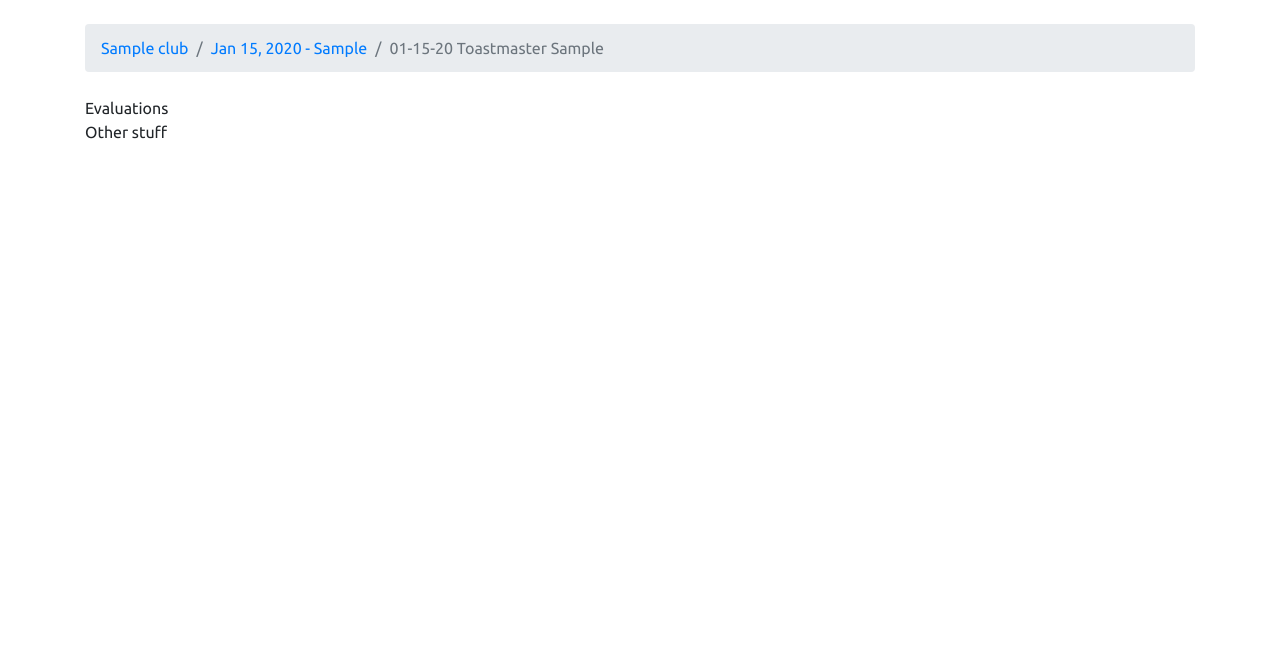
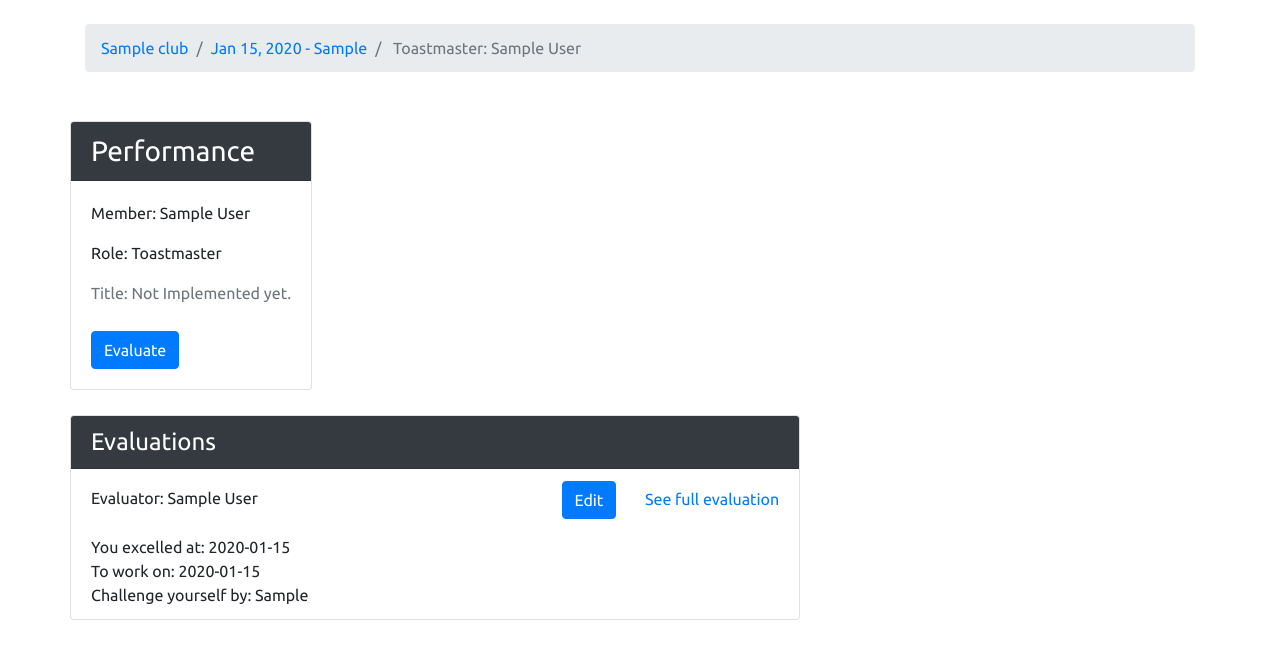
Before and after one commit to Andrew-Whitaker/tm-feedback, a Django app: page /clubs/1/meetings/1/performances/1/ in a window 1280 px wide. Shown: the part 56-715 px from the top of the page. Run offline with Django 3.2, Linux system fonts and the light colour scheme; tables that the repository leaves empty hold one stand-in row (values such as "Sample post"); some libraries are stand-ins or nearby versions.

Commit message:
Restructured the displaying of evaluations in the Performance Detail Page

```diff
--- a/tmfeedback/evaluations/models.py
+++ b/tmfeedback/evaluations/models.py
@@ -2,6 +2,7 @@ from django.db import models
 from django.conf import settings
 from django.contrib.auth import get_user_model
 from django.urls import reverse
+from django.utils.text import Truncator
 
 from meetings.models import Performance
 
@@ -36,3 +37,9 @@ class Evaluation(models.Model):
             'perf_pk': self.performance.pk
         }
         return reverse('performance_detail', kwargs=kwargs)
+
+    def get_general_comments(self):
+        general_comments = [('You excelled at', self.you_excelled_at),
+                            ('To work on', self.to_work_on),
+                            ('Challenge yourself by', self.challenge_yourself_by)]
+        return general_comments
--- a/tmfeedback/meetings/templates/meetings/performance_detail.html
+++ b/tmfeedback/meetings/templates/meetings/performance_detail.html
@@ -3,22 +3,47 @@
 {% load static %}
 
 {% block title %}
-  {{meeting}}
+  {{performance.get_role_label}}: {{performance.performer.get_full_name}}
 {% endblock %}
 
 {% block breadcrumb %}
   <li class="breadcrumb-item"><a href="{% url 'club_home' club.id %}">{{club.name}}</a></li>
   <li class="breadcrumb-item"><a href="{% url 'meeting_detail' club.id meeting.pk %}">{{meeting}}</a></li>
-  <li class="breadcrumb-item active">{{performance}}</li>
+  <li class="breadcrumb-item active">
+    {{performance.get_role_label}}: {{performance.performer.get_full_name}}
+  </li>
 {% endblock %}
 
 {% block content %}
 
   <div class="row">
-    <div class="col-md-12">Evaluations</div>
+    <div class="card" style="margin-top:25px">
+      <h3 class="card-header text-white bg-dark">Performance</h3>
+      <div class="card-body">
+        <p>Member: {{performance.performer.get_full_name}}</p>
+        <p>Role: {{performance.get_role_label}}</p>
+        <p class="text-muted">Title: Not Implemented yet.</p>
+        <a href="#" class="btn btn-primary" style="margin-top:10px">Evaluate</a>
+      </div>
+    </div>
   </div>
   <div class="row">
-    <div class="col-md-4">Other stuff</div>
+    <div class="card" style="margin-top:25px">
+      <h4 class="card-header text-white bg-dark">Evaluations</h4>
+      <ul class="list-group list-group-flush">
+        {% for eval in evaluations %}
+          <li class="list-group-item">
+            <p>Evaluator: {{ eval.evaluator.get_full_name }}
+              <a href="#" class="btn btn-primary" style="margin-left:300px">Edit</a>
+              <a href="#" style="margin-left:25px">See full evaluation</a>
+            </p>
+            {% for category, comment in eval.get_general_comments %}
+              <div>{{ category }}: {{ comment }}</div>
+            {% endfor %}
+          </li>
+        {% endfor %}
+      </ul>
+    </div>
   </div>
 
 {% endblock %}
--- a/tmfeedback/meetings/views.py
+++ b/tmfeedback/meetings/views.py
@@ -75,4 +75,5 @@ class PerformanceDetailView(DetailView):
         context = super().get_context_data(**kwargs)
         context['club'] = get_object_or_404(Club, id=club_id)
         context['meeting'] = get_object_or_404(Meeting, pk=meeting_pk)
+        context['evaluations'] = self.object.evals_received.all()
         return context
```
Also changed, not shown: tmfeedback/tmfeedback/settings.py (+19 -0 lines).
